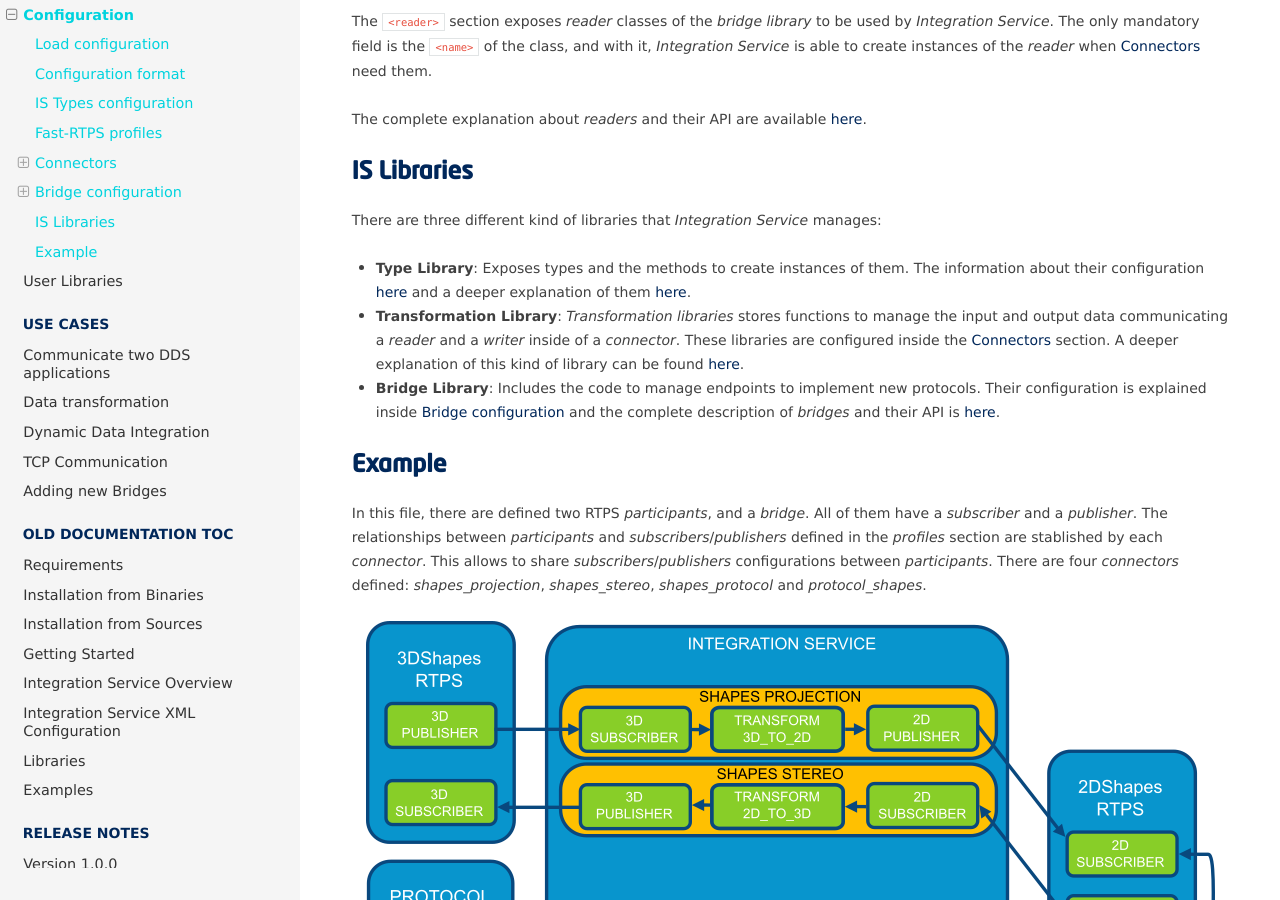
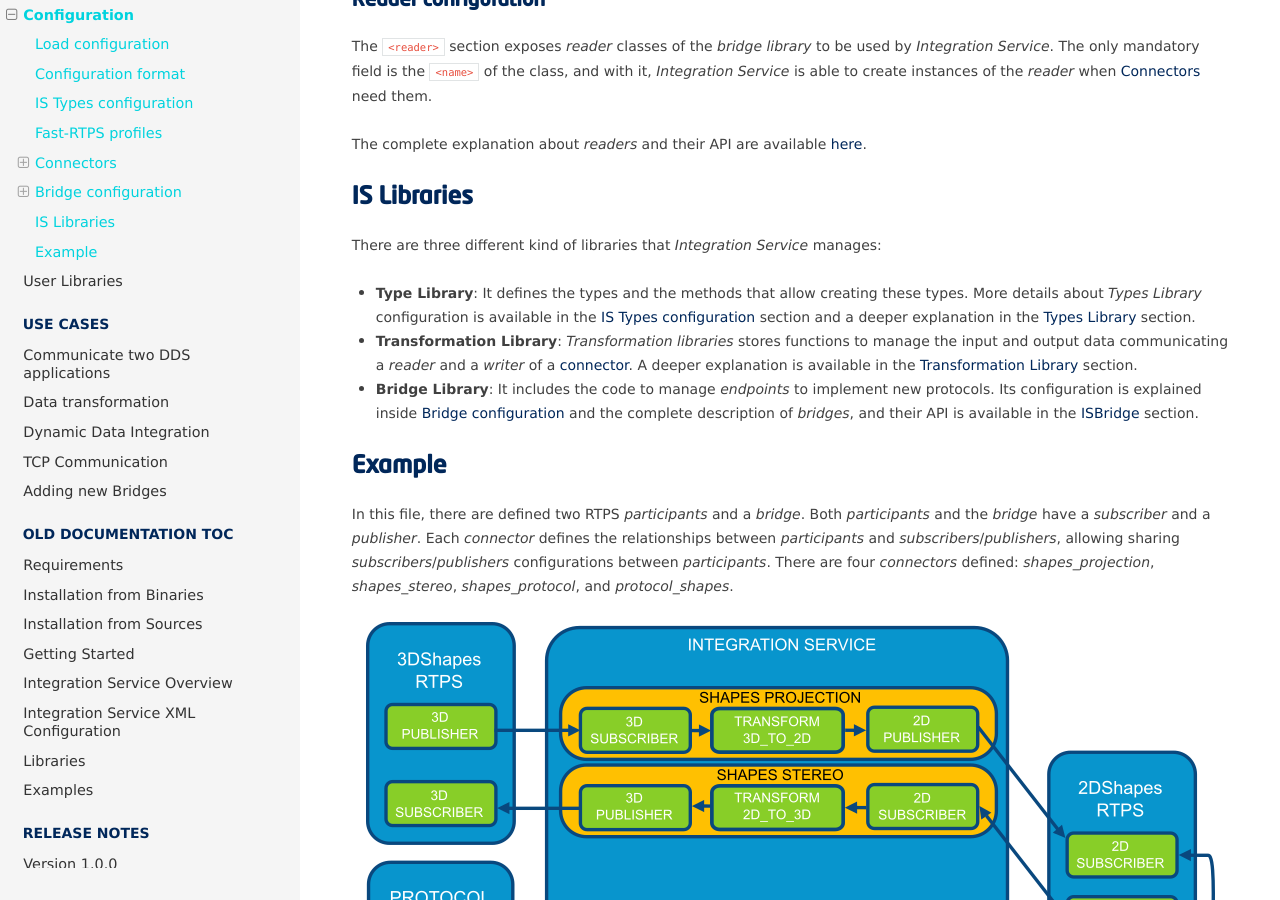
Before and after one commit to eProsima/Integration-Service-docs, a Sphinx documentation site: the page built from docs/configuration.rst, in a window 1280 px wide and 900 px high, scrolled down 7277 px. Built offline with Sphinx 7.4.7 and the Read the Docs theme 2.0.0, drawn with Linux system fonts in a browser that asks for light colours; some of the changed text lies outside the part shown.

Commit message:
Refs #3933 Index, Configuration and Concepts and terms sections using impersonal style and grammarly passed.

```diff
--- a/docs/configuration.rst
+++ b/docs/configuration.rst
@@ -4,7 +4,7 @@ Configuration
 Load configuration
 ------------------
 
-*Integration Service* must receive an argument with the XML file with the configuration that is going to be loaded.
+*Integration Service* must receive an argument with the XML file with the configuration to load.
 
 .. code-block:: bash
 
@@ -29,9 +29,10 @@ IS Types configuration
 The *IS Types* section allows to specify what topic data types will be loaded through :ref:`types library` and define
 topic data types with `Fast RTPS XML Types <http://docs.eprosima.com/en/latest/dynamictypes.html#xml-dynamic-types>`__.
 
-To create data types that use Keys or to define how to build them, it's necessary to use :ref:`types library` to
-instantiate them. In most cases, the type details can be ignored and *IS* will use :class:`GenericPubSubType`
-as default, which encapsulates any kind of type without keys defined.
+A Data Type that uses Keys needs a :ref:`types library` to instantiate it.
+
+In most cases, there is no need to implement a :ref:`types library`.
+*IS* will use :class:`GenericPubSubType` by default which encapsulates any Data Type without Keys defined.
 
 This section uses `Fast RTPS Dynamic Types <http://docs.eprosima.com/en/latest/dynamictypes.html>`__ internally,
 but it's available to use them by code using the *Fast RTPS* API in a :ref:`types library` or using
@@ -47,16 +48,16 @@ This XML example shows how to define :ref:`types library` for each type like :cl
 :class:`libshape.so`, or use a default library that will try to load the rest of types
 (:class:`libdefault.so` in the example).
 
-If no library is defined by a type declared by a *participant* in :ref:`profiles`, and it wasn't declared through
-*Fast-RTPS XML Types*, then *IS* will use :class:`GenericPubSubType` to manage it.
+*IS* will use :class:`GenericPubSubType` to manage any Data Type that isn't declared through
+*Fast-RTPS XML Types* and can't instantiate from any :ref:`Types Library`.
 
-If ``<is_types>`` is omitted, *IS* will use :class:`GenericPubSubType` to manage all topic data types declared in the
-:ref:`Fast-RTPS profiles` section.
+If the ``<is_types>`` section doesn't exist *IS* will use :class:`GenericPubSubType` to manage all Data Types
+declared in the :ref:`Fast-RTPS profiles` section.
 
 Fast-RTPS profiles
 ------------------
 
-The profiles section defines *participants*, *subscribers*, *publishers*, etc, following the format used by
+The profiles section defines *participants*, *subscribers*, *publishers*, etc. following the format used by
 `Fast RTPS XML Types <http://docs.eprosima.com/en/latest/dynamictypes.html#xml-dynamic-types>`__,
 with its configuration.
 
@@ -70,14 +71,14 @@ Connectors
 ----------
 
 The *connectors* are just relationships between *readers* and *writers*, and optionally, a *transformation function*.
-Any number of *connectors* can be defined in our XML configuration file,
-but at least one is needed to make *IS* perform any work.
+*IS* needs at least one *connector* to perform work, but the *XML configuration file* allows to define any
+number of *connectors*.
 They must contain a *reader* and a *writer*.
 Each of them is configured by a *participant* or *bridge* name and the *reader's* or *writer's* name respectively.
 
-In the following example, we define a *connector* whose *subscriber* receives data from Fast-RTPS and its *writer*
-writes that data to a text file.
-Also, there is defined a function of a :ref:`transformation library` that adds the timestamp before the data is written.
+The following example defines a *connector* whose reader is a *Fast-RTPS's subscriber* and whose *writer*
+prints the received data into a text file.
+Also, the connector defines a function from a :ref:`transformation library` that adds the timestamp to the data.
 
 .. literalinclude:: configuration.xml
     :language: xml
@@ -92,7 +93,7 @@ RTPS Connector
 ^^^^^^^^^^^^^^
 
 In this kind of *connector*, both *participants* are *RTPS* compliant,
-like *shapes_projection* and *shapes_stereo* in our :ref:`example` file.
+like *shapes_projection* and *shapes_stereo* in the :ref:`example` file.
 
 .. image:: RTPS_connector.png
     :align: center
@@ -108,12 +109,12 @@ Connector from RTPS to Other protocol
 ^^^^^^^^^^^^^^^^^^^^^^^^^^^^^^^^^^^^^
 
 This *connector* will communicate an *RTPS* environment with another protocol.
-Just like our *shapes_protocol* connector in the :ref:`example`.
+Just like the *shapes_protocol* connector in the :ref:`example`.
 
-The *Bridge Library* must define at least a *writer* to the desired protocol and it is responsible to
-communicate with it and follow the ``ISWriter`` interface. By default, the *transformation function* is applied after
-:class:`on_received_data` method calls to the instance of ``ISBridge``.
-To change this behaviour it's mandatory to override the complete data flow.
+The *Bridge Library* must define at least a *writer*, following the ``ISWriter`` interface, responsible for
+communicate with the desired protocol.
+By default, the ``ISBridge's`` :class:`on_received_data` method applies the *transformation function* internally.
+It's mandatory to override the complete data flow to change this behavior.
 
 .. image:: RTPS_other_connector.png
     :align: center
@@ -127,12 +128,12 @@ To change this behaviour it's mandatory to override the complete data flow.
 Connector from Other protocol to RTPS
 ^^^^^^^^^^^^^^^^^^^^^^^^^^^^^^^^^^^^^
 
-This is a similar case as the previous one, but in the other way,
-as in the *connector* *protocol_shapes* of our example.
+This case is the opposite *connector* that the previous one,
+as in the *connector* :class:`protocol_shapes` of the example.
 
 The same logic applies in this *connectors* as in the :ref:`Connector from RTPS to Other protocol` case,
-but in this case, the RTPS participant is the *writer*. An example of this can be found on
-`FIROS2 <https://github.com/eProsima/FIROS2/tree/master/examples/helloworld_ros2>`__.
+but in this case, the RTPS participant is the *writer*.
+`FIROS2 <https://github.com/eProsima/FIROS2/tree/master/examples/helloworld_ros2>`__ has an example of this connector.
 
 .. image:: Other_RTPS_connector.png
     :align: center
@@ -147,7 +148,7 @@ Bidirectional connector
 ^^^^^^^^^^^^^^^^^^^^^^^
 
 This case is not a *connector*, but the consequence of setting two *connectors* with the correct parameters.
-In our :ref:`example`, the combination of *shapes_projection* and *shapes_stereo* is a bidirectional *connector*,
+In the :ref:`example`, the combination of *shapes_projection* and *shapes_stereo* is a bidirectional *connector*,
 as well as, *shapes_protocol* and *protocol_shapes*.
 
 A combination of both logics :ref:`Connector from RTPS to Other protocol` and :ref:`Connector from Other protocol to RTPS` applies here.
@@ -166,7 +167,7 @@ bridge of this type.
 Bridge configuration
 --------------------
 
-Bridge sections allow to define new *endpoints* to implement new protocols.
+Bridge sections allow defining new *endpoints* to implement new protocols.
 Inside the tag ``<bridge>``, a :ref:`bridge library` must be defined.
 It contains the methods to create the *bridge* (implementing :ref:`isbridge`),
 *writers* (implementing :ref:`iswriter`) and *readers* (implementing :ref:`isreader`).
@@ -212,20 +213,20 @@ IS Libraries
 
 There are three different kind of libraries that *Integration Service* manages:
 
-- **Type Library**: Exposes types and the methods to create instances of them. The information about their configuration :ref:`here <IS Types configuration>` and a deeper explanation of them :ref:`here <Types library>`.
+- **Type Library**: It defines the types and the methods that allow creating these types. More details about *Types Library* configuration is available in the :ref:`IS Types configuration` section and a deeper explanation in the :ref:`Types library` section.
 
-- **Transformation Library**: *Transformation libraries* stores functions to manage the input and output data communicating a *reader* and a *writer* inside of a *connector*. These libraries are configured inside the :ref:`Connectors` section. A deeper explanation of this kind of library can be found :ref:`here <Transformation library>`.
+- **Transformation Library**: *Transformation libraries* stores functions to manage the input and output data communicating a *reader* and a *writer* of a :ref:`connector <Connectors>`. A deeper explanation is available in the :ref:`Transformation library` section.
 
-- **Bridge Library**: Includes the code to manage endpoints to implement new protocols. Their configuration is explained inside :ref:`Bridge configuration` and the complete description of *bridges* and their API is :ref:`here <ISBridge>`.
+- **Bridge Library**: It includes the code to manage *endpoints* to implement new protocols. Its configuration is explained inside :ref:`Bridge configuration` and the complete description of *bridges*, and their API is available in the :ref:`ISBridge` section.
 
 Example
 -------
 
-In this file, there are defined two RTPS *participants*, and a *bridge*.
-All of them have a *subscriber* and a *publisher*.
-The relationships between *participants* and *subscribers*/*publishers* defined in the *profiles* section are
-stablished by each *connector*. This allows to share *subscribers*/*publishers* configurations between *participants*.
-There are four *connectors* defined: *shapes_projection*, *shapes_stereo*, *shapes_protocol* and *protocol_shapes*.
+In this file, there are defined two RTPS *participants* and a *bridge*.
+Both *participants* and the *bridge* have a *subscriber* and a *publisher*.
+Each *connector*  defines the relationships between *participants* and *subscribers*/*publishers*,
+allowing sharing *subscribers*/*publishers* configurations between *participants*.
+There are four *connectors* defined: *shapes_projection*, *shapes_stereo*, *shapes_protocol*, and *protocol_shapes*.
 
 .. figure:: Complete_example.png
     :align: center
--- a/docs/index.rst
+++ b/docs/index.rst
@@ -10,7 +10,7 @@ eProsima Integration Service Documentation
     :alt: eProsima
     :target: http://www.eprosima.com/
 
-| *eProsima Integration Service* is a library based on *Fast RTPS* for creating parameterized communication bridges between different systems, services and protocols.
+| *eProsima Integration Service* is a library based on *Fast RTPS* for creating parameterized communication bridges between different systems, services, and protocols.
 | It is also able to perform transformations over the messages such as customized routing and mapping between input and output attributes or data modification.
 
 |
```
Also changed, not shown: docs/concepts_terms.rst (+12 -12 lines).
